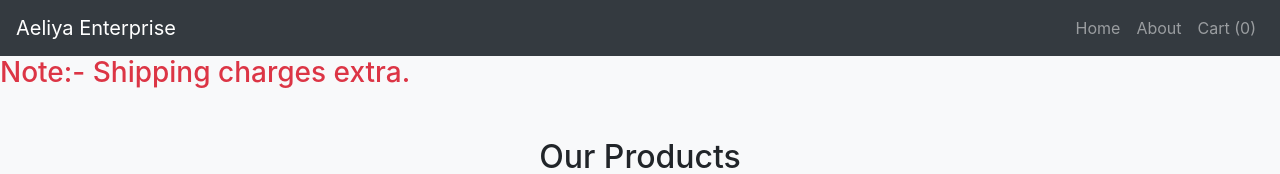
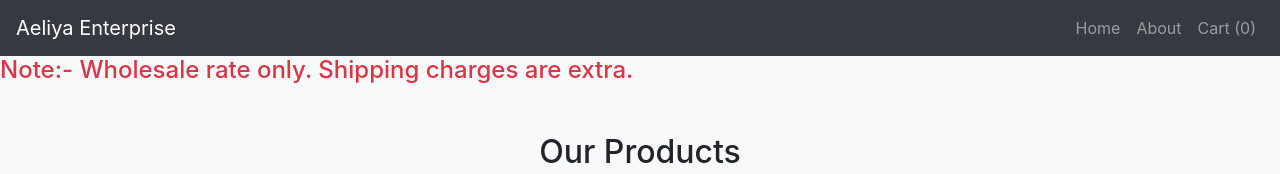
Before and after one commit to Amaan2319/aeliya-enterprise, a plain HTML site: page index.html in a window 1280 px wide. Shown: the top 174 px of the page. Drawn offline with nearby package versions, Linux system fonts and the light colour scheme.

Commit message:
Update index.html

```diff
--- a/index.html
+++ b/index.html
@@ -36,7 +36,10 @@
     </nav>
 
     <!-- Product Gallery -->
-    <h3 class="text-danger">Note:- Shipping charges extra.</h3>
+    <h4 class="text-danger mx-auto">Note:- Wholesale rate only.
+        Shipping charges are extra.
+    </h4>
+
     <div class="container mt-5" id="home">
         <h2 class="text-center mb-4">Our Products</h2>
         <div class="row" id="product-gallery">
```
